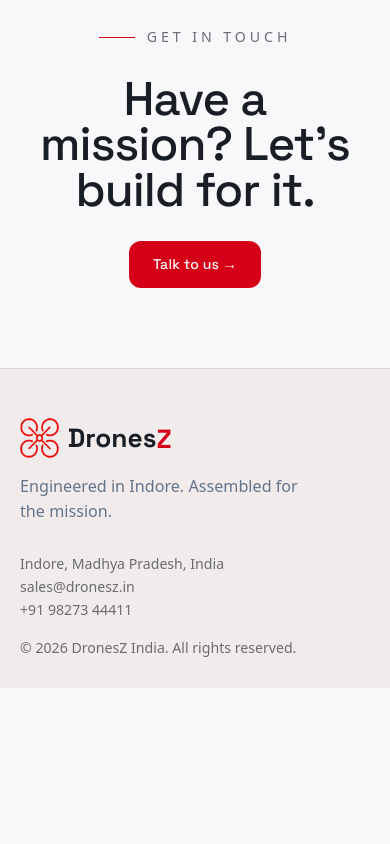
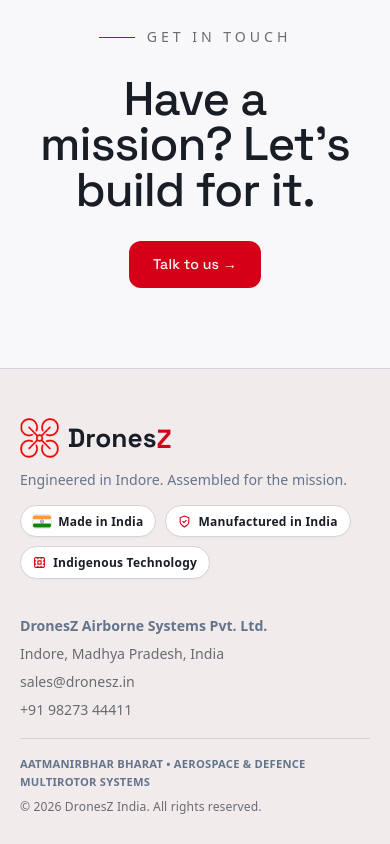
Before and after one commit to Swapnil14-art/dronesZ, a Next.js app: page / in a window 390 px wide. Shown: the part 6094-6938 px from the top of the page. Before the commit the page ends 6782 px from the top, so only its background shows below. Built offline with nearby package versions, Linux system fonts and the light colour scheme; no server answers.

Commit message:
feat(footer): add Made in India, Manufactured in India, and Indigenous Technology badges

```diff
--- a/components/footer/Footer.tsx
+++ b/components/footer/Footer.tsx
@@ -4,7 +4,8 @@
 export function Footer() {
   return (
     <footer className="footer">
-      <div>
+      <div className="footer__top">
+        <div className="footer__brand-col">
           <div className="footer__brand">
             <img
               src="/brand/drone-mark.png"
@@ -18,8 +19,89 @@
             </span>
           </div>
           <p className="footer__blurb">{FOOTER.blurb}</p>
+
+          {/* National Capability Badges */}
+          <div
+            className="footer__indigenous-row"
+            aria-label="National Manufacturing & Indigenous Technology"
+          >
+            <div className="footer__indigenous-pill">
+              <svg
+                width="18"
+                height="13"
+                viewBox="0 0 24 16"
+                fill="none"
+                xmlns="http://www.w3.org/2000/svg"
+                className="footer__flag-svg"
+                role="img"
+                aria-label="Flag of India"
+              >
+                <rect width="24" height="5.33" fill="#FF9933" rx="1.5" />
+                <rect y="5.33" width="24" height="5.33" fill="#FFFFFF" />
+                <rect y="10.66" width="24" height="5.33" fill="#138808" rx="1.5" />
+                <circle
+                  cx="12"
+                  cy="8"
+                  r="2.1"
+                  stroke="#000080"
+                  strokeWidth="0.6"
+                  fill="none"
+                />
+                <circle cx="12" cy="8" r="0.6" fill="#000080" />
+              </svg>
+              <span>Made in India</span>
             </div>
+
+            <div className="footer__indigenous-pill">
+              <svg
+                width="13"
+                height="13"
+                viewBox="0 0 24 24"
+                fill="none"
+                stroke="currentColor"
+                strokeWidth="2"
+                strokeLinecap="round"
+                strokeLinejoin="round"
+                className="footer__pill-icon"
+                aria-hidden="true"
+              >
+                <path d="M12 22s8-4 8-10V5l-8-3-8 3v7c0 6 8 10 8 10z" />
+                <path d="m9 12 2 2 4-4" />
+              </svg>
+              <span>Manufactured in India</span>
+            </div>
+
+            <div className="footer__indigenous-pill">
+              <svg
+                width="13"
+                height="13"
+                viewBox="0 0 24 24"
+                fill="none"
+                stroke="currentColor"
+                strokeWidth="2"
+                strokeLinecap="round"
+                strokeLinejoin="round"
+                className="footer__pill-icon"
+                aria-hidden="true"
+              >
+                <rect width="18" height="18" x="3" y="3" rx="2" />
+                <path d="M9 9h6v6H9z" />
+                <path d="M3 9h2" />
+                <path d="M3 15h2" />
+                <path d="M21 9h-2" />
+                <path d="M21 15h-2" />
+                <path d="M9 3v2" />
+                <path d="M15 3v2" />
+                <path d="M9 21v-2" />
+                <path d="M15 21v-2" />
+              </svg>
+              <span>Indigenous Technology</span>
+            </div>
+          </div>
+        </div>
+
         <div className="footer__meta">
+          <p className="footer__meta-legal">{CONTACT.legalName}</p>
           <p>{CONTACT.address}</p>
           <p>
             <a href={`mailto:${CONTACT.email}`}>{CONTACT.email}</a>
@@ -29,7 +111,14 @@
               {CONTACT.phone}
             </a>
           </p>
-        <p style={{ marginTop: "var(--space-2)" }}>{FOOTER.copyright}</p>
+        </div>
+      </div>
+
+      <div className="footer__bottom">
+        <span className="footer__aatmanirbhar">
+          Aatmanirbhar Bharat • Aerospace &amp; Defence Multirotor Systems
+        </span>
+        <span className="footer__copyright">{FOOTER.copyright}</span>
       </div>
     </footer>
   );
--- a/components/sections.css
+++ b/components/sections.css
@@ -101,11 +101,25 @@
   border-top: 1px solid var(--color-line);
   padding: var(--space-4) var(--space-gutter) var(--space-3);
   display: flex;
+  flex-direction: column;
+  gap: var(--space-3);
+}
+
+.footer__top {
+  display: flex;
   flex-wrap: wrap;
   gap: var(--space-3);
   justify-content: space-between;
-  align-items: flex-end;
+  align-items: flex-start;
 }
+
+.footer__brand-col {
+  display: flex;
+  flex-direction: column;
+  gap: 0.6rem;
+  max-width: 48ch;
+}
+
 .footer__brand {
   display: inline-flex;
   align-items: center;
@@ -114,28 +128,119 @@
   font-weight: 700;
   font-size: var(--text-xl);
 }
+
 .footer__brand-mark {
   height: 1.5em;
   width: auto;
 }
+
 .footer__brand .accent {
   color: var(--color-brand-red);
   /* Optical correction — mirrors the nav wordmark (see nav.css .nav__brand .accent). */
   display: inline-block;
   transform: translateY(0.8px);
 }
+
 .footer__blurb {
   color: var(--color-muted);
-  margin-top: var(--space-1);
-  max-width: 32ch;
+  font-size: var(--text-sm);
+  line-height: 1.5;
 }
+
+/* Indigenous & Made in India Badges */
+.footer__indigenous-row {
+  display: flex;
+  flex-wrap: wrap;
+  align-items: center;
+  gap: 0.55rem;
+  margin-top: 0.35rem;
+}
+
+.footer__indigenous-pill {
+  display: inline-flex;
+  align-items: center;
+  gap: 0.45rem;
+  padding: 0.35rem 0.75rem;
+  border-radius: 9999px;
+  background: var(--color-surface);
+  border: 1px solid var(--color-line);
+  font-size: 0.75rem;
+  font-weight: 600;
+  letter-spacing: 0.02em;
+  color: var(--color-white);
+  box-shadow: 0 1px 2px rgba(0, 0, 0, 0.03);
+  transition: all 0.2s cubic-bezier(0.16, 1, 0.3, 1);
+  user-select: none;
+}
+
+.footer__indigenous-pill:hover {
+  border-color: var(--color-brand-red);
+  transform: translateY(-1px);
+  box-shadow: 0 3px 8px rgba(0, 0, 0, 0.06);
+}
+
+.footer__flag-svg {
+  display: inline-block;
+  border-radius: 2px;
+  overflow: hidden;
+  box-shadow: 0 0 0 1px rgba(0, 0, 0, 0.08);
+  flex-shrink: 0;
+}
+
+.footer__pill-icon {
+  color: var(--color-brand-red);
+  flex-shrink: 0;
+}
+
 .footer__meta {
   color: var(--color-faint);
   font-size: var(--text-sm);
   text-align: right;
+  display: flex;
+  flex-direction: column;
+  gap: 0.35rem;
 }
+
+.footer__meta-legal {
+  font-weight: 600;
+  color: var(--color-muted);
+}
+
+.footer__meta a {
+  color: inherit;
+  transition: color 0.15s ease;
+}
+
 .footer__meta a:hover {
   color: var(--color-brand-red-hi);
+}
+
+/* Footer Bottom Strip */
+.footer__bottom {
+  display: flex;
+  flex-wrap: wrap;
+  gap: var(--space-2);
+  justify-content: space-between;
+  align-items: center;
+  padding-top: var(--space-2);
+  border-top: 1px solid var(--color-line);
+  font-size: var(--text-xs);
+  color: var(--color-faint);
+}
+
+.footer__aatmanirbhar {
+  display: inline-flex;
+  align-items: center;
+  gap: 0.4rem;
+  letter-spacing: 0.02em;
+  text-transform: uppercase;
+  font-weight: 600;
+  font-size: 0.7rem;
+  color: var(--color-muted);
+}
+
+.footer__copyright {
+  letter-spacing: 0.01em;
 }
 
 @media (max-width: 768px) {
@@ -143,10 +248,19 @@
     grid-template-columns: 1fr;
   }
   .footer {
+    gap: var(--space-2);
+  }
+  .footer__top {
     flex-direction: column;
     align-items: flex-start;
   }
   .footer__meta {
     text-align: left;
+    margin-top: var(--space-1);
+  }
+  .footer__bottom {
+    flex-direction: column;
+    align-items: flex-start;
+    gap: 0.4rem;
   }
 }
```
Lines whose indentation alone changed are shown as unchanged.
